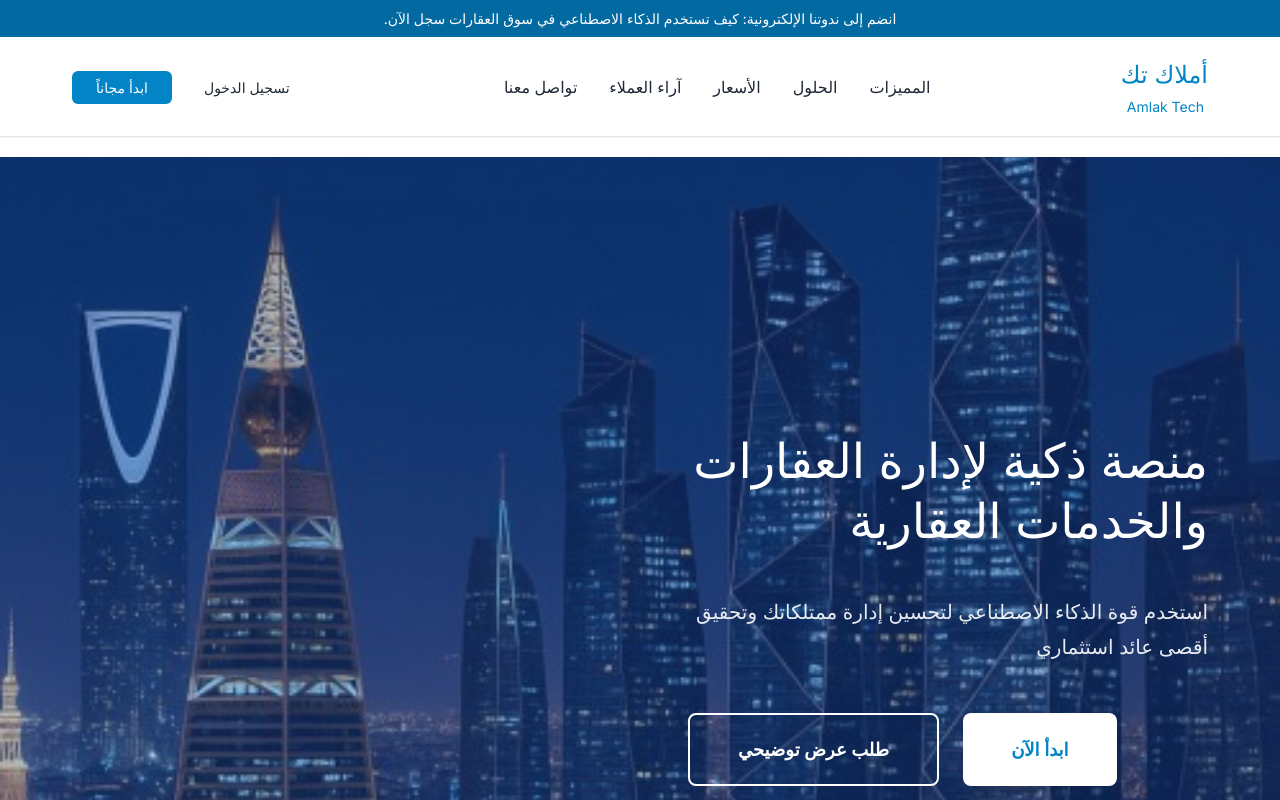
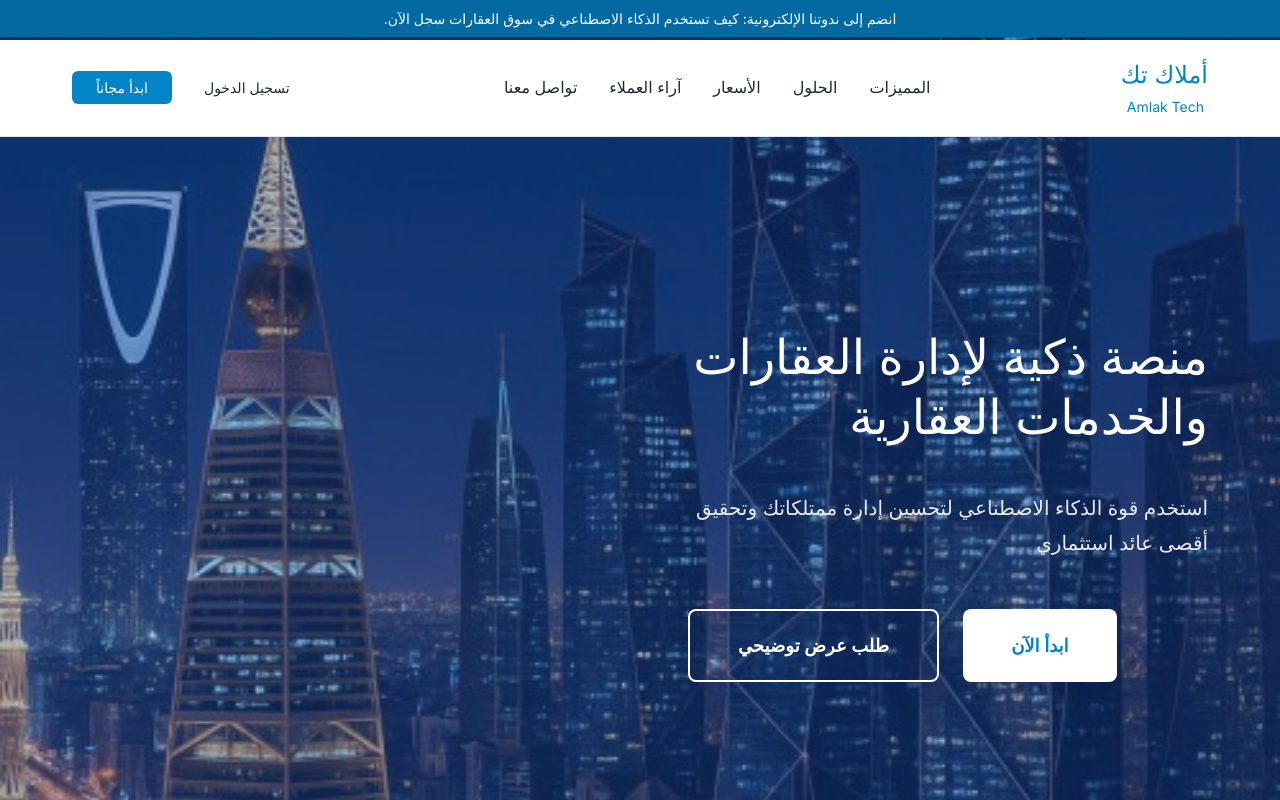
Before and after one commit to yaraabdullah/AmlakTech-Website, a Next.js app: page / in a window 1280 px wide. Shown: the top 800 px of the page. Built offline with nearby package versions, Linux system fonts and the light colour scheme.

Commit message:
remove the white blank space

```diff
--- a/styles/Hero.module.css
+++ b/styles/Hero.module.css
@@ -1,11 +1,11 @@
 .hero {
-  padding: 8rem 0 4rem;
+  padding: 10rem 0 4rem;
   min-height: 100vh;
   display: flex;
   align-items: center;
   position: relative;
   overflow: hidden;
-  margin-top: 120px; /* Account for header and notification bar */
+  margin-top: 0;
 }
 
 .container {
```
